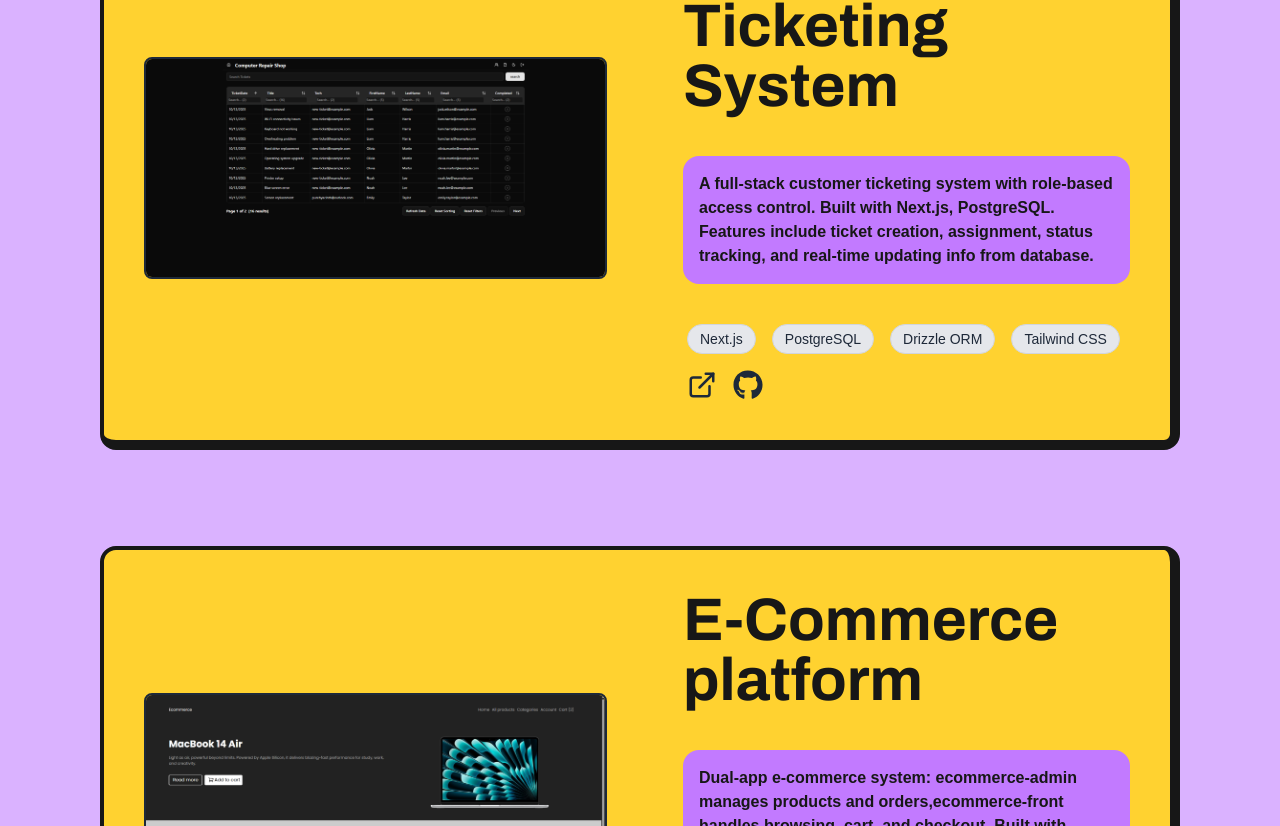
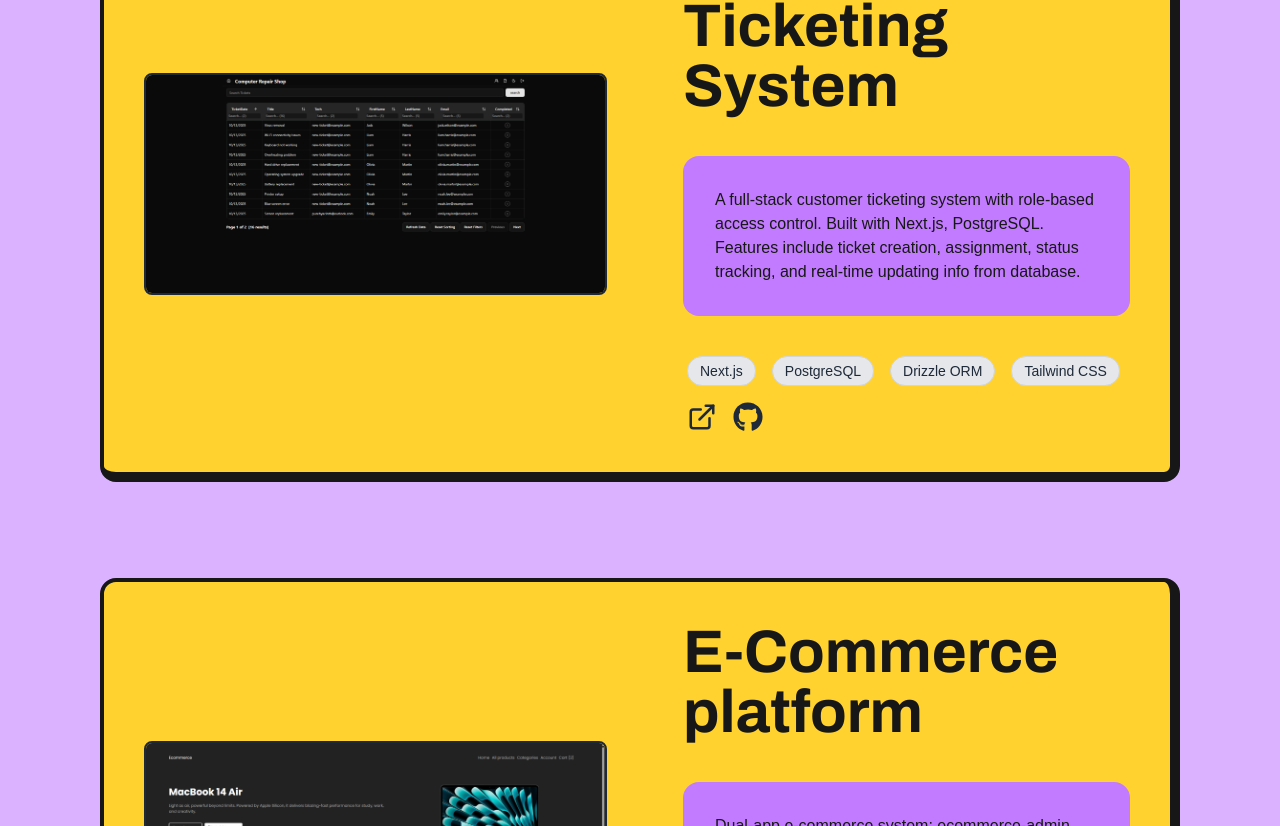
Before and after one commit to yl275/my-personal-site, a Next.js app: page / in a window 1280 px wide. Shown: the part 2534-3360 px from the top of the page. Built offline with nearby package versions, Linux system fonts and the light colour scheme.

Commit message:
fix: update font weight

```diff
--- a/src/components/Projects/ProjectBox.tsx
+++ b/src/components/Projects/ProjectBox.tsx
@@ -44,7 +44,7 @@ export default function ProjectBox({
         <p className="font-black font-archivo text-2xl sm:text-3xl md:text-4xl lg:text-5xl xl:text-6xl">
           {title}
         </p>
-        <div className="bg-purple-400 rounded-2xl text-md md:font-bold sm:text-base md:text-md p-4 w-fit">
+        <div className="bg-purple-400 rounded-2xl text-md md:font-normal sm:text-base md:text-md p-8 w-fit">
           {description}
         </div>
         <div className="flex flex-wrap ml-1 mr-1 gap-4">
```
